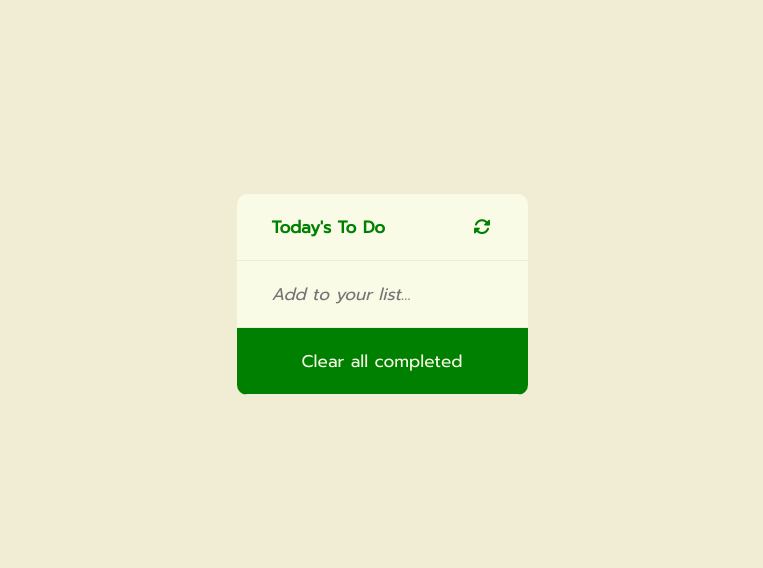
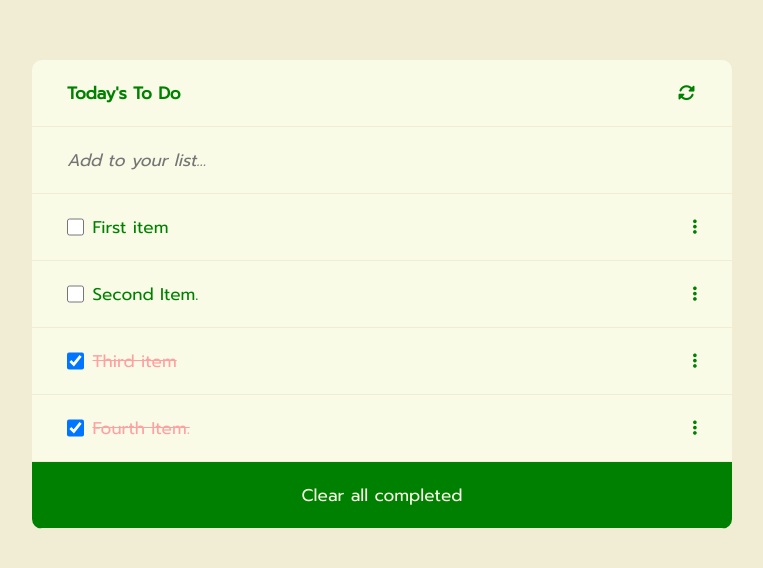
Before and after one commit to Arslan49sp/todo-list-es6, a website built with webpack: page src/index.html in a window 1280 px wide. Shown: the part 106-674 px from the top of the page, without its empty margins (258-1021 px from the left). Built offline with nearby package versions, Linux system fonts and the light colour scheme.

Commit message:
Add dynamic todo items using javascript and show them in the order.

```diff
--- a/src/index.html
+++ b/src/index.html
@@ -11,16 +11,16 @@
   </head>
   <body>
     <section class="container">
-      <h1 class="wrapper flex-center">
+      <h1 class="box flex-center">
         Today's To Do <span><i class="icon fas fa-rotate fa-fw"></i></span>
       </h1>
       <input
         id="task-input"
-        class="wrapper flex-center"
+        class="box flex-center"
         placeholder="Add to your list..."
       />
       <ul class="list-container"></ul>
-      <button class="wrapper flex-center button">Clear all completed</button>
+      <button class="box flex-center button">Clear all completed</button>
     </section>
   </body>
 </html>
--- a/src/index.js
+++ b/src/index.js
@@ -1 +1,50 @@
 import "./styles.css";
+
+const todoList = [
+  {
+    description: "First item",
+    completed: false,
+    index: 1,
+  },
+  {
+    description: "Third item",
+    completed: true,
+    index: 3,
+  },
+  {
+    description: "Second Item.",
+    completed: false,
+    index: 2,
+  },
+
+  {
+    description: "Fourth Item.",
+    completed: true,
+    index: 4,
+  },
+];
+
+//  this code will sort the items according to their index property in accending order.
+todoList.sort((item1, item2) => item1.index - item2.index);
+
+function listItemGenerator(item) {
+  if (item.completed) {
+    //if the todo item is completed then mark the checkbox.
+    return `<li class="box">
+    <span class="list completed-item"><input class="checkbox" type="checkbox" checked />${item.description}</span>
+    <span><i class=" icon fa-solid fa-ellipsis-vertical"></i></span>
+</li>`;
+  } else {
+    // if the item is not completed then unchecked the checkbox.
+    return `<li class="box">
+    <span class="list "><input class="checkbox" type="checkbox" />${item.description}</span>
+    <span><i class=" icon fa-solid fa-ellipsis-vertical"></i></span>
+</li>`;
+  }
+}
+
+const itemsContainer = document.querySelector(".list-container");
+
+itemsContainer.innerHTML = todoList
+  .map((list) => listItemGenerator(list))
+  .join("");
--- a/src/styles.css
+++ b/src/styles.css
@@ -29,18 +29,18 @@ body {
   overflow: hidden;
 }
 
-.wrapper {
+.box {
   display: flex;
   justify-content: space-between;
   font-size: 17px;
   padding: 20px 35px;
   width: 100%;
-  max-width: 500px;
+  min-width: 700px;
   border: none;
   border-bottom: 1px solid var(--primary-color);
 }
 
-.wrapper:hover {
+.box:hover {
   outline: 1px solid var(--highlight-color);
 }
 
@@ -78,3 +78,8 @@ body {
 .flex-center {
   align-items: center;
 }
+
+.completed-item {
+  text-decoration: line-through;
+  color: var(--highlight-color);
+}
```
